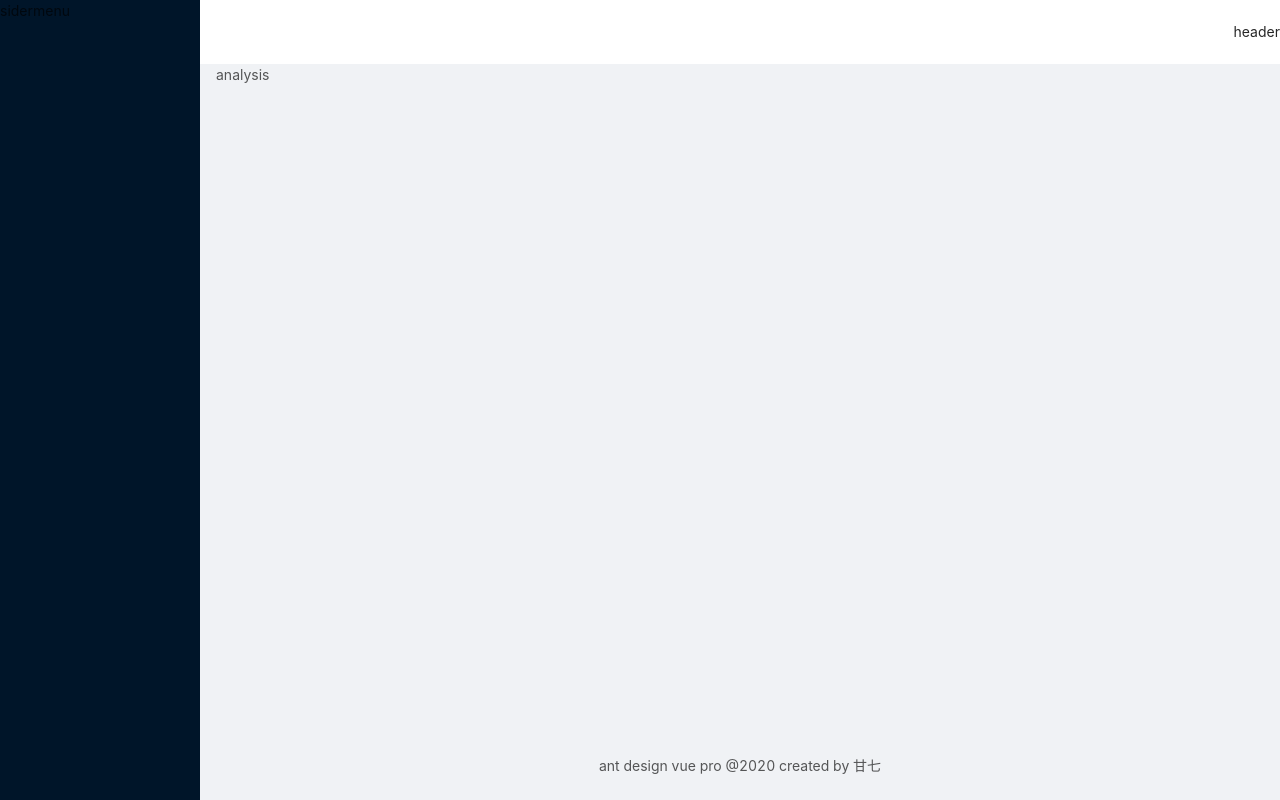
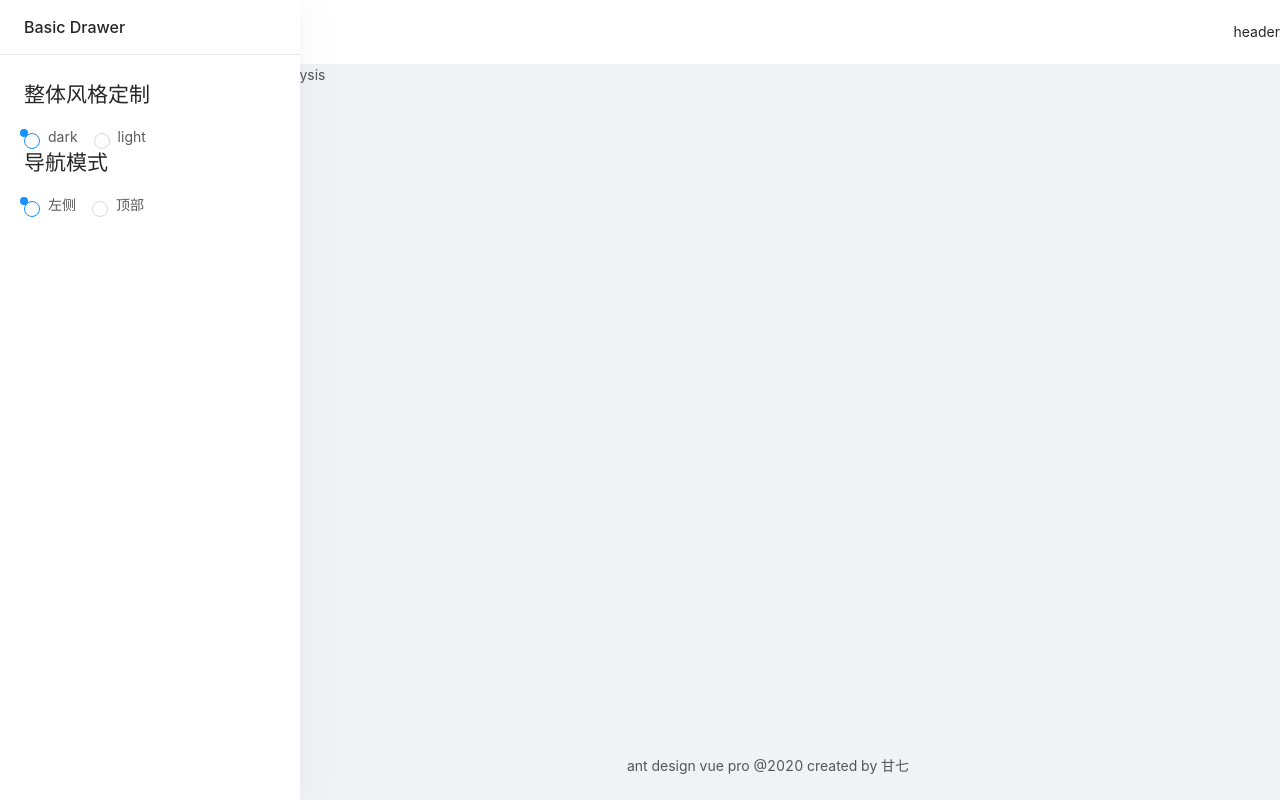
Before and after one commit to gaoxuerong/ant-design-vue-pro, a Vue app: page /dashboard/analysis in a window 1280 px wide. Built offline with nearby package versions, Linux system fonts and the light colour scheme.

Commit message:
feat 二级/三级路由；add theme；

```diff
--- /dev/null
+++ b/src/components/SettingDrawer/index.vue
@@ -0,0 +1,80 @@
+<template>
+  <div>
+    <a-drawer
+      title="Basic Drawer"
+      placement="right"
+      :closable="false"
+      :visible="visible"
+      :after-visible-change="afterVisibleChange"
+      @close="onClose"
+      width="300px"
+    >
+      <template v-slot:handle>
+        <div class="handle" @click="visible = !visible">
+          <a-icon :type="visible ? 'close' : 'setting'"></a-icon>
+        </div>
+      </template>
+      <template>
+        <h2>整体风格定制</h2>
+        <a-radio-group
+          :value="$route.query.navTheme || 'dark'"
+          v-model="navTheme"
+          @change="e => onChange('navTheme', e.target.value)"
+        >
+          <a-radio value="dark">dark</a-radio>
+          <a-radio value="light">light</a-radio>
+        </a-radio-group>
+        <h2>导航模式</h2>
+        <a-radio-group
+          :value="$route.query.navLayout || 'left'"
+          v-model="navLayout"
+          @change="e => onChange('navLayout', e.target.value)"
+        >
+          <a-radio value="left">左侧</a-radio>
+          <a-radio value="top">顶部</a-radio>
+        </a-radio-group>
+      </template>
+    </a-drawer>
+  </div>
+</template>
+<script>
+export default {
+  data() {
+    return {
+      visible: false,
+      navTheme: "dark",
+      navLayout: "left"
+    };
+  },
+  methods: {
+    afterVisibleChange(val) {
+      console.log("visible", val);
+    },
+    showDrawer() {
+      this.visible = true;
+    },
+    onClose() {
+      this.visible = false;
+    },
+    onChange(type, value) {
+      this.$router.push({ query: { ...this.$route.query, [type]: value } });
+    }
+  }
+};
+</script>
+<style lang="less" scoped>
+.handle {
+  position: absolute;
+  top: 240px;
+  right: 300px;
+  height: 48px;
+  width: 48px;
+  background: #1890ff;
+  color: #ffffff;
+  font-size: 20px;
+  text-align: center;
+  line-height: 48px;
+  border-radius: 3px 0 3px 0;
+  cursor: pointer;
+}
+</style>
--- a/src/layouts/BasicLayout.vue
+++ b/src/layouts/BasicLayout.vue
@@ -1,7 +1,15 @@
 <template>
+  <div :class="[`nav-theme-${navTheme}`, `nav-layout-${navLayout}`]">
     <a-layout id="components-layout-demo-side" style="min-height: 100vh">
-    <a-layout-sider :trigger="null" v-model="collapsed" collapsible>
-      <SiderMenu />
+      <a-layout-sider
+        v-if="navLayout === 'left'"
+        :trigger="null"
+        v-model="collapsed"
+        :theme="navTheme"
+        width="256px"
+      >
+        <div class="logo">ant design vue pro</div>
+        <SiderMenu :theme="navTheme" />
       </a-layout-sider>
       <a-layout>
         <a-layout-header style="background: #fff; padding: 0">
@@ -20,21 +28,33 @@
         </a-layout-footer>
       </a-layout>
     </a-layout>
+    <SettingrDrawer />
+  </div>
 </template>
 <script>
 import Header from "./Header";
 import Footer from "./Footer";
 import SiderMenu from "./SiderMenu";
+import SettingrDrawer from "../components/SettingDrawer";
 export default {
   data() {
     return {
       collapsed: false
     };
   },
+  computed: {
+    navTheme() {
+      return this.$route.query.navTheme || "dark";
+    },
+    navLayout() {
+      return this.$route.query.navLayout || "left";
+    }
+  },
   components: {
     Header,
     Footer,
-    SiderMenu
+    SiderMenu,
+    SettingrDrawer
   }
 };
 </script>
@@ -43,4 +63,13 @@ export default {
   padding: 0 20px;
   line-height: 64px;
 }
+.logo {
+  height: 64px;
+  line-height: 64px;
+  text-align: center;
+  // overflow: hidden;
+}
+.nav-theme-dark .logo {
+  color: #ffffff;
+}
 </style>
--- a/src/layouts/SiderMenu.vue
+++ b/src/layouts/SiderMenu.vue
@@ -1,7 +1,96 @@
 <template>
-  <div>sidermenu</div>
+  <div style="width: 256px">
+    <a-menu
+      :default-selected-keys="['1']"
+      :default-open-keys="['2']"
+      mode="inline"
+      :theme="theme"
+      :inline-collapsed="collapsed"
+    >
+      <template v-for="item in menuData">
+        <a-menu-item v-if="!item.children" :key="item.path">
+          <a-icon v-if="item.meta.icon" :type="item.meta.icon" />
+          <span>{{ item.meta.title }}</span>
+        </a-menu-item>
+        <sub-menu v-else :key="item.path" :menu-info="item" />
+      </template>
+    </a-menu>
+  </div>
 </template>
+
 <script>
-export default {};
+import SubMenu from "./SubMenu";
+// const SubMenu = {
+//   template: `
+//       <a-sub-menu :key="menuInfo.key" v-bind="$props" v-on="$listeners">
+//         <span slot="title">
+//           <a-icon type="mail" /><span>{{ menuInfo.title }}</span>
+//         </span>
+//         <template v-for="item in menuInfo.children">
+//           <a-menu-item v-if="!item.children" :key="item.key">
+//             <a-icon type="pie-chart" />
+//             <span>{{ item.title }}</span>
+//           </a-menu-item>
+//           <sub-menu v-else :key="item.key" :menu-info="item" />
+//         </template>
+//       </a-sub-menu>
+//     `,
+//   name: "SubMenu",
+//   // must add isSubMenu: true
+//   isSubMenu: true,
+//   props: {
+//     ...Menu.SubMenu.props,
+//     // Cannot overlap with properties within Menu.SubMenu.props
+//     menuInfo: {
+//       type: Object,
+//       default: () => ({})
+//     }
+//   }
+// };
+export default {
+  data() {
+    const menuData = this.getMenuData(this.$router.options.routes);
+    return {
+      collapsed: false,
+      list: [],
+      menuData
+    };
+  },
+  components: {
+    "sub-menu": SubMenu
+  },
+  props: {
+    theme: {
+      type: String,
+      default: "dark"
+    }
+  },
+  methods: {
+    toggleCollapsed() {
+      this.collapsed = !this.collapsed;
+    },
+    // 处理路由，根据实际情况再做改动
+    getMenuData(routes) {
+      const menuData = [];
+      routes.forEach(element => {
+        if (element.name && !element.hideInMenu) {
+          const newItem = { ...element };
+          delete newItem.children;
+          if (element.children && !element.hideChildrenInMenu) {
+            newItem.children = this.getMenuData(element.children);
+          }
+          menuData.push(newItem);
+        } else if (
+          !element.hideInMenu &&
+          !element.hideChildrenInMenu &&
+          element.children
+        ) {
+          // 递归children
+          menuData.push(...this.getMenuData(element.children));
+        }
+      });
+      return menuData;
+    }
+  }
+};
 </script>
-<style lang="less" scoped></style>
--- /dev/null
+++ b/src/layouts/SubMenu.vue
@@ -0,0 +1,18 @@
+<template functional>
+  <a-sub-menu :key="props.menuInfo.path">
+    <span slot="title">
+      <a-icon
+        v-if="props.menuInfo.meta.icon"
+        :type="props.menuInfo.meta.icon"
+      /><span>{{ props.menuInfo.meta.title }}</span>
+    </span>
+    <template v-for="item in props.menuInfo.children">
+      <a-menu-item v-if="!item.children" :key="item.path">
+        <a-icon v-if="item.meta.icon" :type="item.meta.icon" />
+        <span>{{ item.meta.title }}</span>
+      </a-menu-item>
+      <sub-menu v-else :key="item.path" :menu-info="item" />
+    </template>
+  </a-sub-menu>
+</template>
+export default { props: ['menuInfo'] };
--- a/src/main.js
+++ b/src/main.js
@@ -1,5 +1,5 @@
 import Vue from "vue";
-import { Button, Layout, Icon } from "ant-design-vue"; // 按需引入
+import { Button, Layout, Icon, Drawer, Radio, Menu } from "ant-design-vue"; // 按需引入
 import App from "./App.vue";
 import router from "./router";
 import store from "./store";
@@ -8,6 +8,9 @@ Vue.config.productionTip = false;
 Vue.use(Button);
 Vue.use(Layout);
 Vue.use(Icon);
+Vue.use(Drawer);
+Vue.use(Radio);
+Vue.use(Menu);
 new Vue({
   router,
   store,
--- a/src/router/index.js
+++ b/src/router/index.js
@@ -7,6 +7,7 @@ Vue.use(VueRouter);
 const routes = [
   {
     path: "/user",
+    hideInMenu: true,
     component: () =>
       import(/* webpackChunkName: "layout" */ "../layouts/UserLayout.vue"),
     children: [
@@ -44,11 +45,13 @@ const routes = [
       {
         path: "/dashboard",
         name: "dashboard",
+        meta: { icon: "dashboard", title: "仪表盘" },
         component: { render: h => h("router-view") },
         children: [
           {
             path: "/dashboard/analysis",
             name: "analysis",
+            meta: { title: "分析页" },
             component: () =>
               import(
                 /* webpackChunkName: "dashboard" */ "../views/Dashboard/Analysis.vue"
@@ -59,11 +62,13 @@ const routes = [
       {
         path: "/form",
         name: "form",
+        meta: { icon: "form", title: "表单" },
         component: { render: h => h("router-view") },
         children: [
           {
             path: "/form/basic-form",
             name: "basicform",
+            meta: { title: "基础表单" },
             component: () =>
               import(
                 /* webpackChunkName: "form" */ "../views/Forms/BasicForm.vue"
@@ -72,6 +77,8 @@ const routes = [
           {
             path: "/form/step-form",
             name: "stepform",
+            meta: { title: "分布表单" },
+            hideChildrenInMenu: true,
             component: () =>
               import(
                 /* webpackChunkName: "form" */ "../views/Forms/StepForm/index.vue"
@@ -113,6 +120,7 @@ const routes = [
   },
   {
     path: "*",
+    hideInMenu: true,
     component: NotFound
   }
 ];
@@ -124,7 +132,9 @@ const router = new VueRouter({
 });
 
 router.beforeEach((to, from, next) => {
-  NProgress.start();
+  if (to.path !== from.path) {
+    NProgress.start();
+  }
   next();
 });
 router.afterEach(() => {
```
Lines whose indentation alone changed are shown as unchanged.
